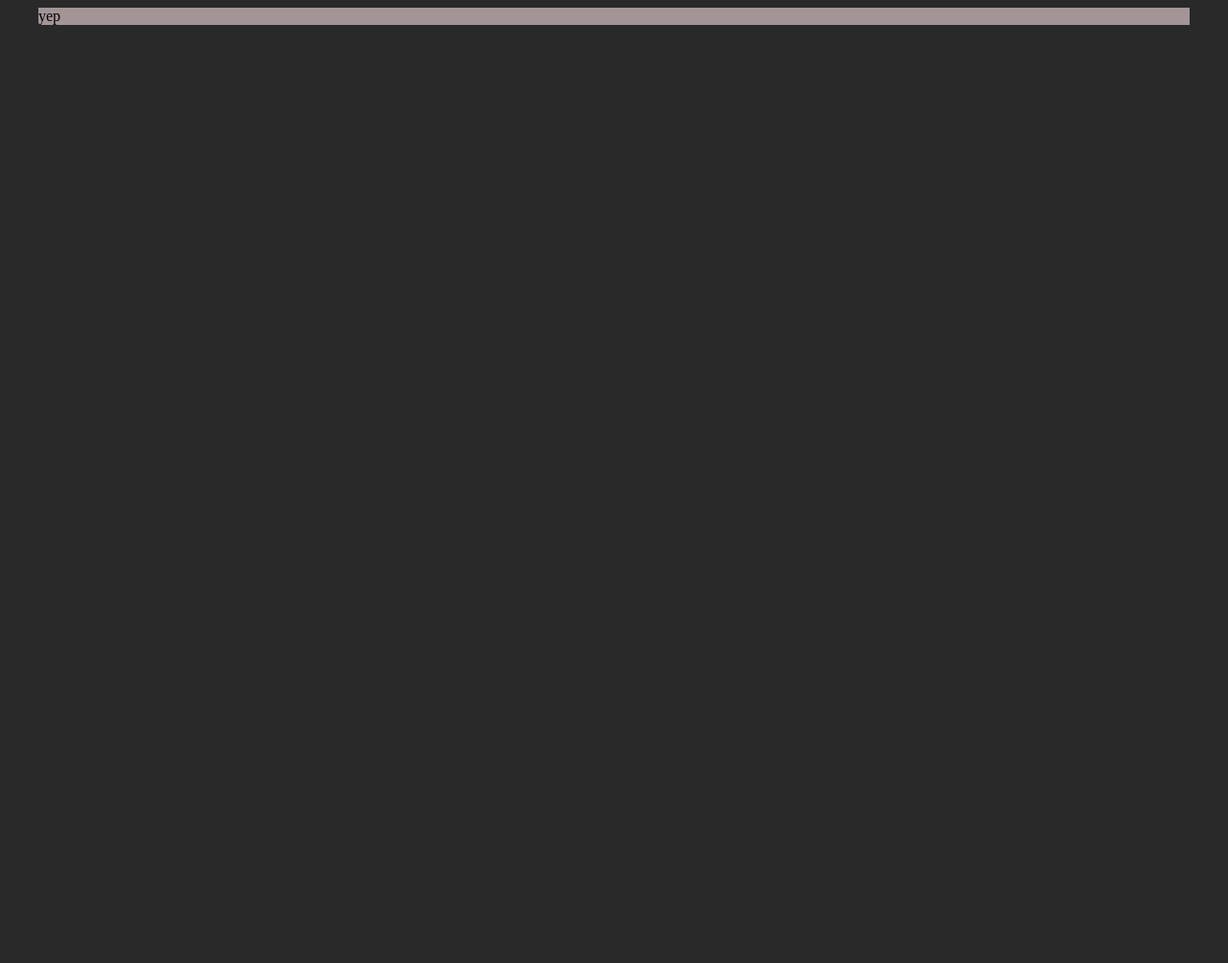
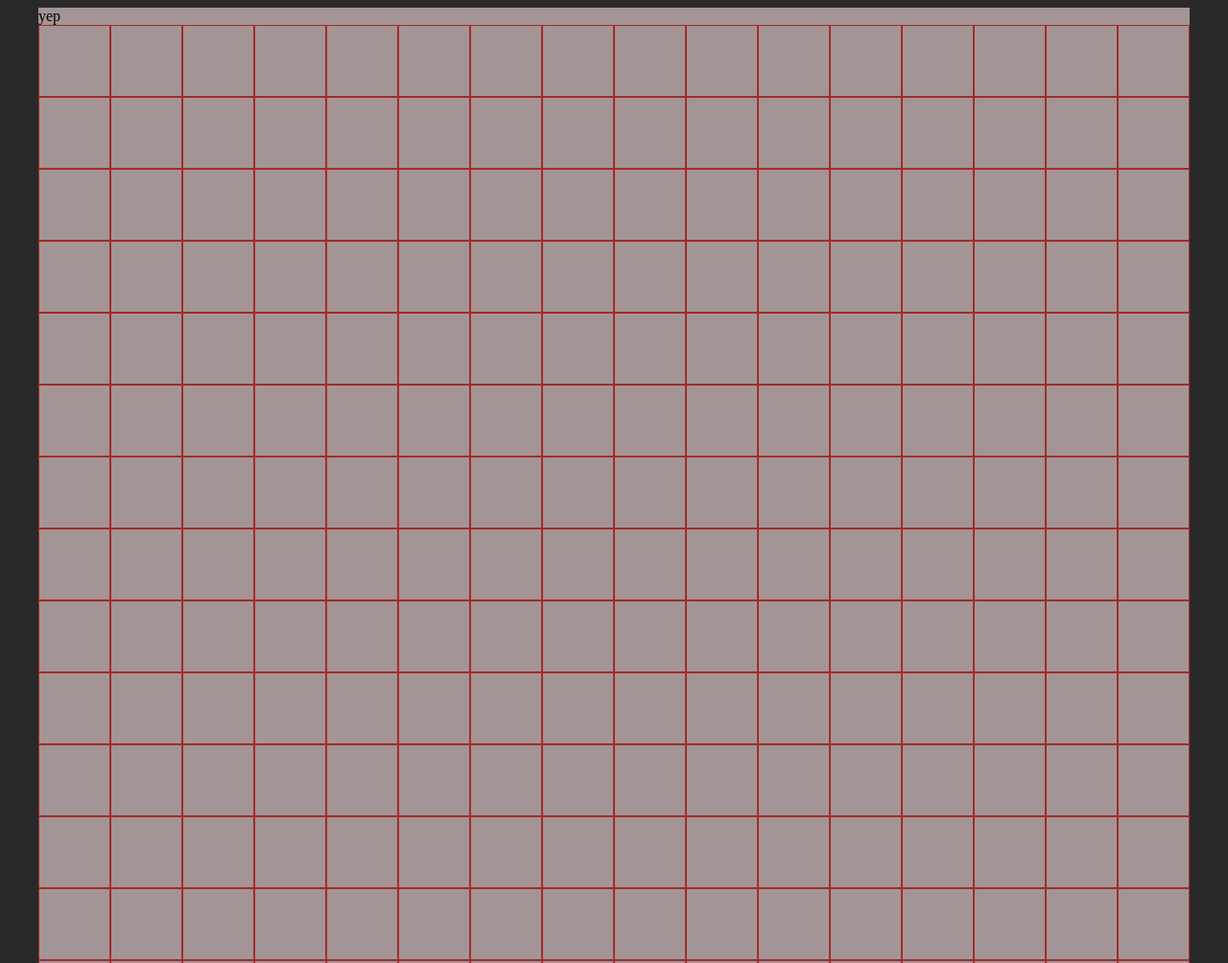
Before and after one commit to ZakhaevK/odin-etch-a-sketch, a plain HTML site: page index.html in a window 1280 px wide. Shown: the top 1004 px of the page at 96% size. Before the commit the page ends 800 px from the top, so only its background shows below. Drawn offline with Linux system fonts and the light colour scheme.

Commit message:
Setup basic JS and css for square creation Includes function initialiseGridElements(), and  css for 16x16 sizing

```diff
--- a/script.js
+++ b/script.js
@@ -0,0 +1,14 @@
+const grid = document.querySelector(".grid-div");
+let squareArray = []; // Used to access squares later (might change)
+
+function initialiseGridElements(num) {
+  for (let i = 0; i < num; i++) {
+    const square = document.createElement("div");
+    square.setAttribute("class", "square");
+    squareArray[i] = square;
+    grid.appendChild(square);
+  }
+ }
+
+// initialise all elements 16x16 = 256
+ initialiseGridElements(256);
--- a/style.css
+++ b/style.css
@@ -10,8 +10,13 @@ html {
 
 .grid-div {
   display: flex;
+  flex-wrap: wrap;
 }
 
 .square {
-  flex: 1;
+  box-sizing: border-box;
+  border: brown solid 1px;
+  height: 75px;
+  width: 75px;
+  margin: 0;
 }
```
